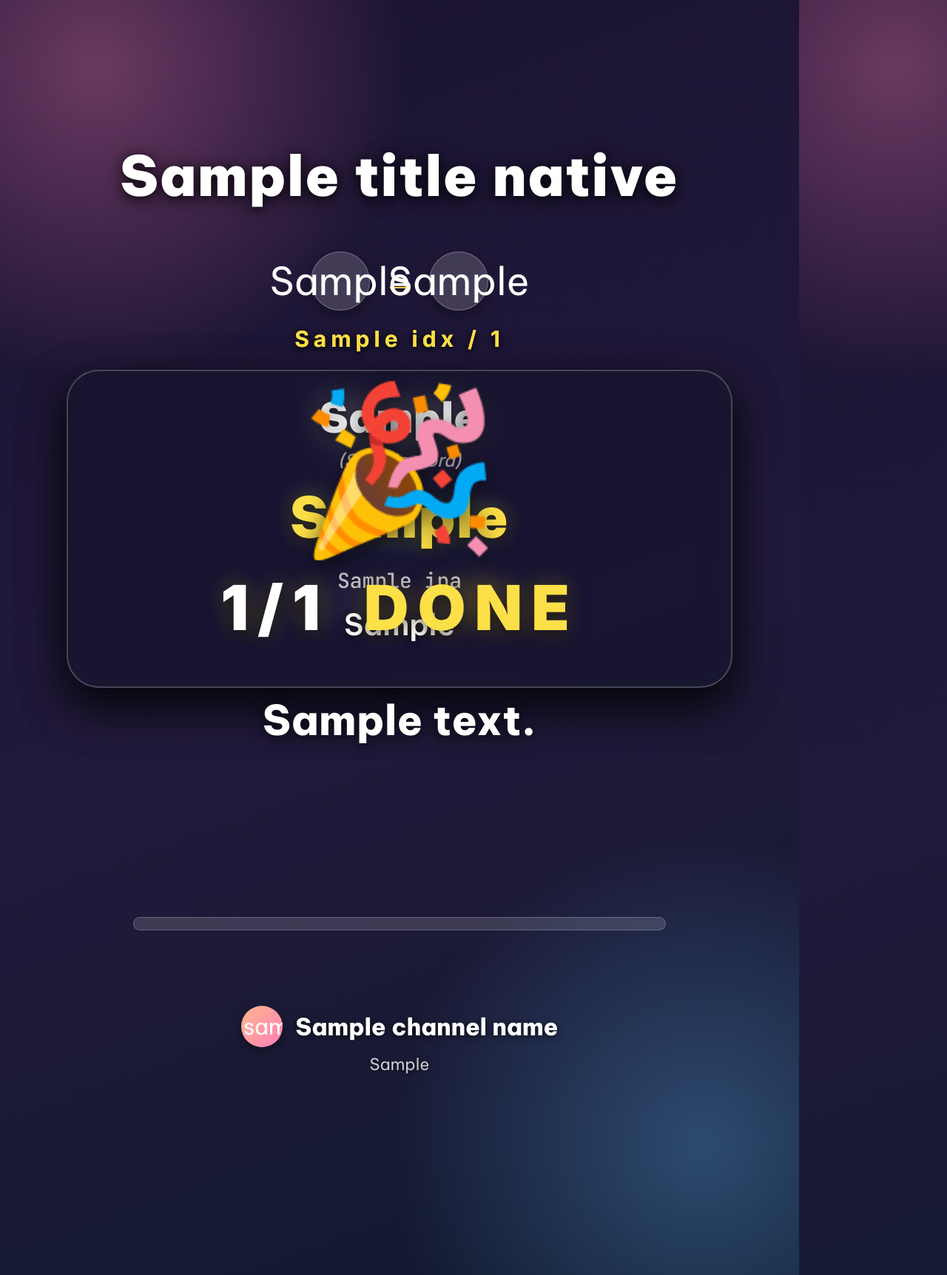
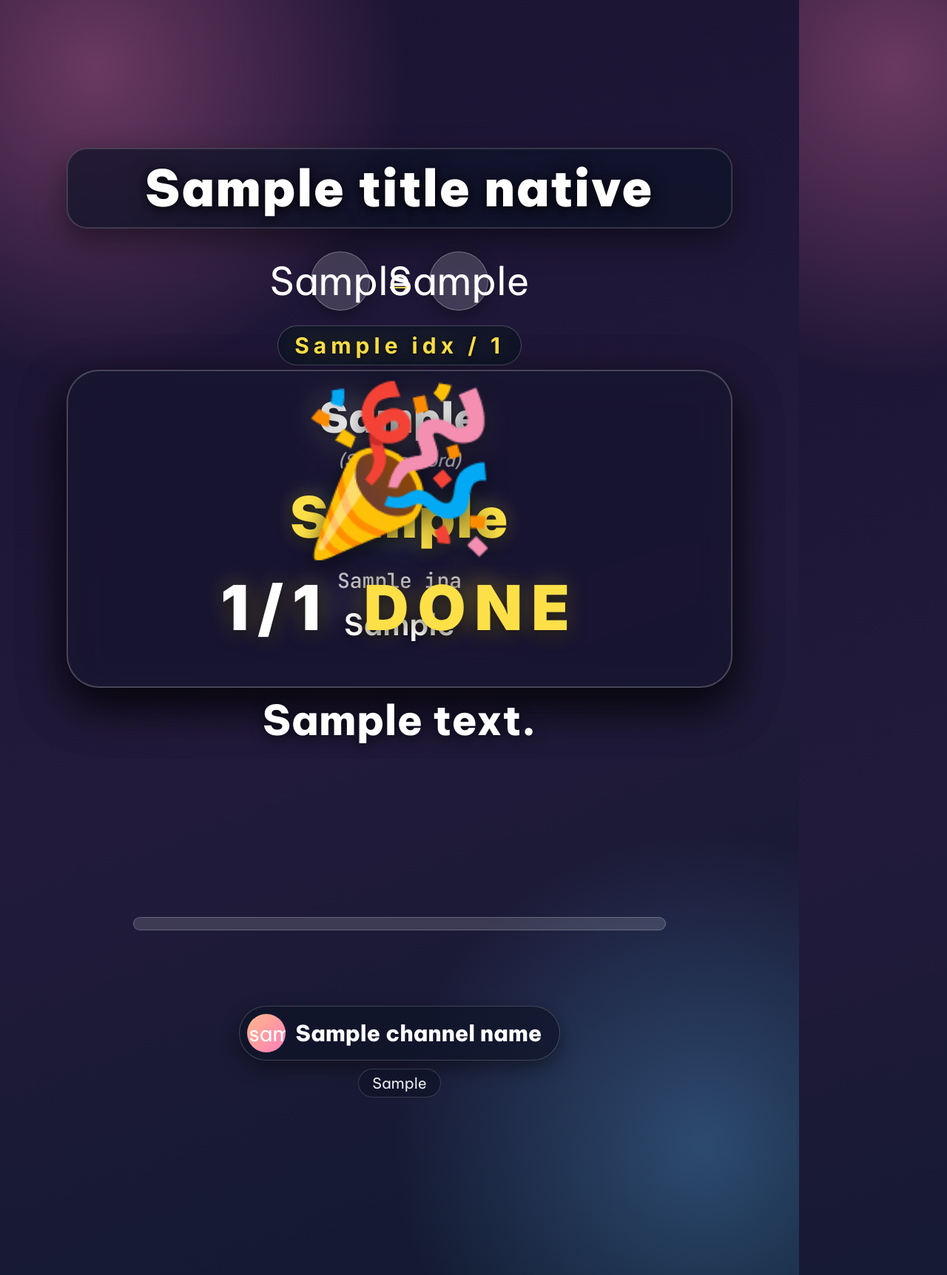
Before and after one commit to chanktb/lingora, a Python web app: template bot/template/guess_word.html.j2 in a window 1280 px wide. Shown: the part 140-1864 px from the top of the page at 74% size. Run offline with Jinja, Linux system fonts and the light colour scheme; the template is opened without the code that fills it: most values are stand-ins (such as "Sample title", 1, 10 or a date in 2020).

Commit message:
guess_word: solid pill boxes + reduced composite dim (bg keeps vivid color)
CEO 2026-07-22: the tiếng Trung guess_word looked like a funeral, text was
faded, hard to read.

Root causes:
1. composite_bg dim=0.55 blanketed the whole bg video, killing color.
2. Floating text elements (title-native, word-counter, brand-row, tagline)
   had no box, only text-shadow, so they leaned on the dim for legibility.
3. Boxes that used rgba(dark,0.7) over the #00ff00 chromakey body got
   partially eaten by chromakey similarity=0.22 -> green tint on pills.

Fixes:
- stock_video.composite_bg: default dim 0.55 -> 0.20 (light shade only).
- guess_word.html.j2: wrap #title-native, #word-counter, #brand-row,
  #tagline in flex-centered containers and style each as a pill.
- All pill backgrounds use SOLID #0f1428 when has_bg_video (rgba only in
  no-bg-video path), so chromakey has nothing to eat and the pill stays
  the same navy across the whole clip.

Verified local tiengtrung5phut love: bg 'candlelight romance' shows in full
color, title/counter/word-card pills are crisp solid navy, no green tint,
text reads clean.

```diff
--- a/bot/template/guess_word.html.j2
+++ b/bot/template/guess_word.html.j2
@@ -37,15 +37,31 @@
         width: 1080px; height: 1920px;
       }
 
+      /* CEO 2026-07-22: floating text now sits in solid dark pills so the bg
+         video keeps its natural color while text stays readable. Solid bg
+         (not rgba) avoids the green-tint artifact chromakey would leave on
+         translucent boxes rendered over the #00ff00 body. */
       #title-native {
         position: absolute;
         top: 340px; left: 90px; right: 90px;
         text-align: center;
+        padding: 18px 40px;
+        {% if has_bg_video %}
+        background: #0f1428;
+        {% else %}
+        background: rgba(15, 20, 40, 0.72);
+        backdrop-filter: blur(18px) saturate(120%);
+        -webkit-backdrop-filter: blur(18px) saturate(120%);
+        {% endif %}
+        border: 1px solid rgba(255,255,255,0.20);
+        border-radius: 28px;
+        box-shadow: 0 16px 40px rgba(0,0,0,0.45),
+                    inset 0 0 0 1px rgba(255,255,255,0.10);
         font-family: "Be Vietnam Pro", sans-serif;
-        font-size: 88px; font-weight: 900;
+        font-size: 80px; font-weight: 900;
         color: #ffffff;
         letter-spacing: 1.5px;
-        line-height: 1.0;
+        line-height: 1.05;
         text-shadow: 0 4px 24px rgba(0,0,0,0.75),
                      0 2px 8px rgba(0,0,0,0.5);
       }
@@ -73,15 +89,30 @@
         text-shadow: 0 3px 10px rgba(0,0,0,0.55);
       }
 
-      #word-counter {
+      /* Counter uses a flex-centered parent so the div auto-sizes to content
+         and can be styled as a pill. */
+      .counter-wrap {
         position: absolute;
         top: 580px; left: 0; right: 0;
-        text-align: center;
+        display: flex; align-items: center; justify-content: center;
+      }
+      #word-counter {
+        display: inline-block;
+        padding: 8px 22px;
+        {% if has_bg_video %}
+        background: #0f1428;
+        {% else %}
+        background: rgba(15, 20, 40, 0.72);
+        backdrop-filter: blur(14px);
+        -webkit-backdrop-filter: blur(14px);
+        {% endif %}
+        border: 1px solid rgba(255,255,255,0.20);
+        border-radius: 999px;
         font-family: "Inter", sans-serif;
         font-size: 30px; font-weight: 700;
         color: #fde047;
         letter-spacing: 6px;
-        text-shadow: 0 2px 8px rgba(0,0,0,0.6);
+        text-shadow: 0 2px 6px rgba(0,0,0,0.6);
       }
 
       /* Glass word card: translucent + backdrop blur so the video shows through
@@ -90,13 +121,17 @@
         position: absolute;
         top: 640px; left: 90px; right: 90px;
         height: 430px;
+        {% if has_bg_video %}
+        background: #0f1428;
+        {% else %}
         background: rgba(20, 20, 40, 0.45);
+        backdrop-filter: blur(22px) saturate(120%);
+        -webkit-backdrop-filter: blur(22px) saturate(120%);
+        {% endif %}
         border-radius: 44px;
         box-shadow: 0 24px 60px rgba(0,0,0,0.55),
                     inset 0 0 0 1px rgba(255,255,255,0.14);
         border: 1px solid rgba(255,255,255,0.20);
-        backdrop-filter: blur(22px) saturate(120%);
-        -webkit-backdrop-filter: blur(22px) saturate(120%);
       }
 
       /* Rows inside card */
@@ -205,35 +240,61 @@
         box-shadow: 0 0 14px rgba(253,224,71,0.55);
       }
 
+      /* Brand row now sits inside a glass pill so it reads over the bg video
+         without needing a global dim. */
+      .brand-wrap {
+        position: absolute;
+        top: 1500px; left: 0; right: 0;
+        display: flex; align-items: center; justify-content: center;
+      }
       #brand-row {
-        position: absolute;
-        top: 1500px; left: 90px; right: 90px;
-        display: flex; align-items: center; justify-content: center;
-        gap: 18px;
+        display: inline-flex; align-items: center;
+        gap: 14px;
+        padding: 10px 24px 10px 10px;
+        {% if has_bg_video %}
+        background: #0f1428;
+        {% else %}
+        background: rgba(15, 20, 40, 0.72);
+        backdrop-filter: blur(14px);
+        -webkit-backdrop-filter: blur(14px);
+        {% endif %}
+        border: 1px solid rgba(255,255,255,0.20);
+        border-radius: 999px;
+        box-shadow: 0 10px 26px rgba(0,0,0,0.40);
       }
       #brand-row .brand-logo {
-        width: 56px; height: 56px; border-radius: 50%;
+        width: 52px; height: 52px; border-radius: 50%;
         background: linear-gradient(135deg, #ffb88b, #ff7eb9);
         display: flex; align-items: center; justify-content: center;
-        font-size: 30px;
+        font-size: 28px;
         overflow: hidden;
-        box-shadow: 0 4px 14px rgba(0,0,0,0.45);
       }
       #brand-row .brand-logo img { width: 100%; height: 100%; object-fit: cover; }
       #brand-row .brand-name {
         font-family: "Be Vietnam Pro", sans-serif;
-        font-size: 32px; font-weight: 800;
+        font-size: 30px; font-weight: 800;
         color: #ffffff;
-        text-shadow: 0 2px 8px rgba(0,0,0,0.65);
+      }
+      .tagline-wrap {
+        position: absolute;
+        top: 1585px; left: 0; right: 0;
+        display: flex; align-items: center; justify-content: center;
       }
       #tagline {
-        position: absolute;
-        top: 1565px; left: 0; right: 0;
-        text-align: center;
-        font-size: 22px;
-        color: rgba(255,255,255,0.78);
+        display: inline-block;
+        padding: 6px 18px;
+        {% if has_bg_video %}
+        background: #0f1428;
+        {% else %}
+        background: rgba(15, 20, 40, 0.68);
+        backdrop-filter: blur(12px);
+        -webkit-backdrop-filter: blur(12px);
+        {% endif %}
+        border: 1px solid rgba(255,255,255,0.16);
+        border-radius: 999px;
+        font-size: 20px;
+        color: rgba(255,255,255,0.92);
         font-weight: 500;
-        text-shadow: 0 1px 6px rgba(0,0,0,0.55);
       }
       /* TIME number cycling 3 → 2 → 1 over countdown.
          IMPORTANT (CEO 2026-06-16 bug): animation-delay set INLINE per
@@ -335,20 +396,22 @@
     {# Brand row + tagline + footer — always visible #}
     {% if not demo_mode %}
     <div class="clip" data-start="0" data-duration="{{ total_duration }}" data-track-index="1">
-      <div id="brand-row">
-        <div class="brand-logo">
-          {% if has_logo %}<img src="static/logo.png" alt="logo" />{% else %}<span>{{ avatar_emoji }}</span>{% endif %}
+      <div class="brand-wrap">
+        <div id="brand-row">
+          <div class="brand-logo">
+            {% if has_logo %}<img src="static/logo.png" alt="logo" />{% else %}<span>{{ avatar_emoji }}</span>{% endif %}
+          </div>
+          <span class="brand-name">{{ channel_name }}</span>
         </div>
-        <span class="brand-name">{{ channel_name }}</span>
       </div>
-      {% if channel_tagline %}<div id="tagline">{{ channel_tagline }}</div>{% endif %}
+      {% if channel_tagline %}<div class="tagline-wrap"><div id="tagline">{{ channel_tagline }}</div></div>{% endif %}
     </div>
     {% endif %}
 
     {% for w in words %}
     {# ───── HINT PHASE — ALL rows in ONE clip ───── #}
     <div class="clip" data-start="{{ w.start }}" data-duration="{{ w.countdown_duration }}" data-track-index="3">
-      <div id="word-counter">{{ w.idx }} / {{ words|length }}</div>
+      <div class="counter-wrap"><div id="word-counter">{{ w.idx }} / {{ words|length }}</div></div>
       <div class="word-card">
         <div class="r-native">{{ w.native_translation }}</div>
         <div class="r-pos">({{ w.part_of_speech_label }})</div>
@@ -369,7 +432,7 @@
 
     {# ───── REVEAL PHASE — ALL rows in ONE clip ───── #}
     <div class="clip" data-start="{{ w.reveal_start }}" data-duration="{{ w.reveal_slot }}" data-track-index="3">
-      <div id="word-counter">{{ w.idx }} / {{ words|length }}</div>
+      <div class="counter-wrap"><div id="word-counter">{{ w.idx }} / {{ words|length }}</div></div>
       <div class="word-card">
         <div class="r-native">{{ w.native_translation }}</div>
         <div class="r-pos">({{ w.part_of_speech_label }})</div>
```
Also changed, not shown: bot/stock_video.py (+8 -3 lines).
